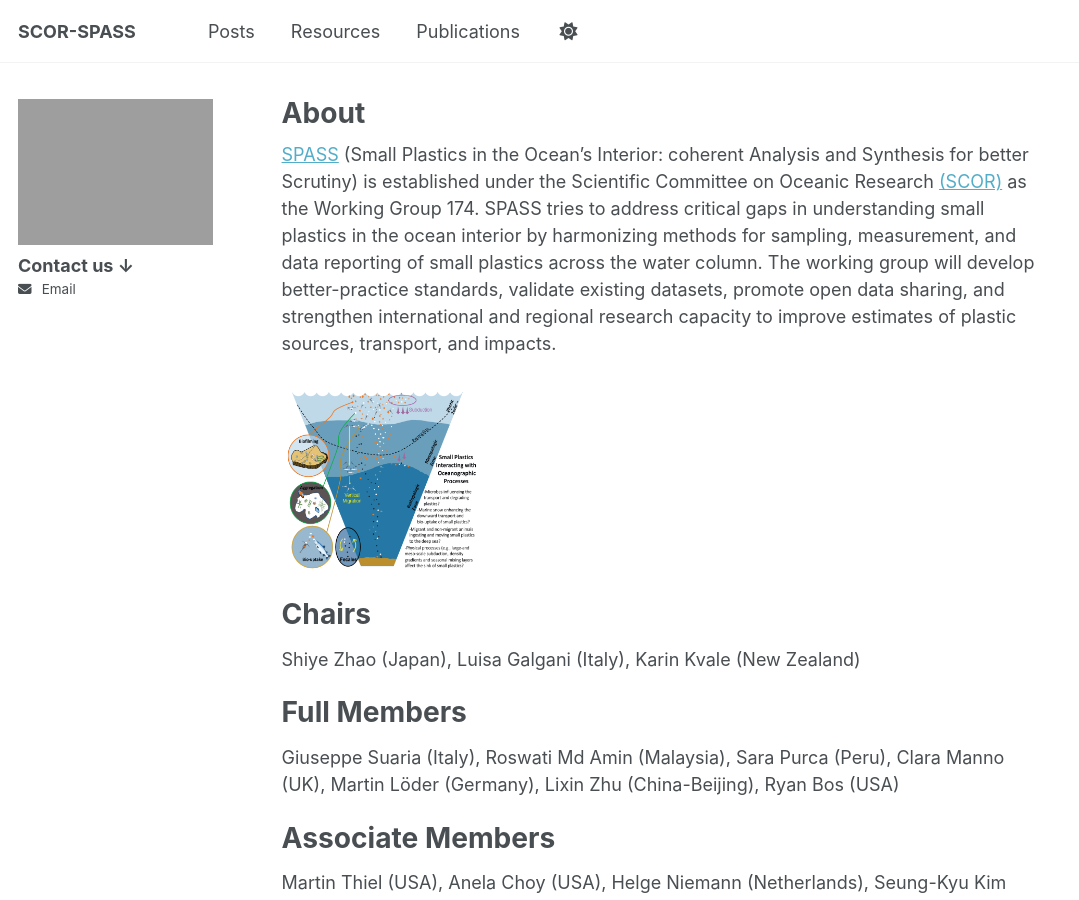
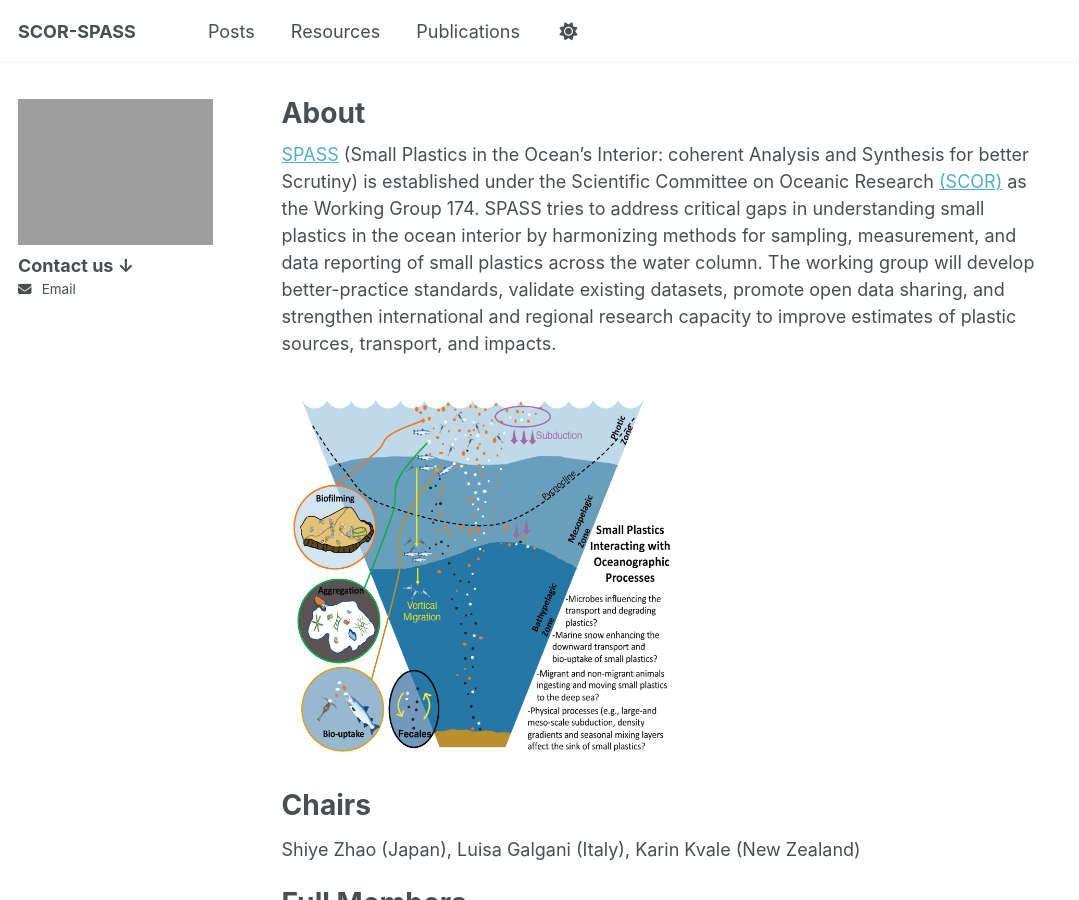
Before and after one commit to SCOR-SPASS/scor-spass.github.io, a Jekyll site: the page built from _pages/about.md, in a window 1280 px wide and 900 px high. Shown: the whole window, without its empty margins (0-1079 px from the left). Built offline with Jekyll 4.4.1, drawn with Linux system fonts in a browser that asks for light colours.

Commit message:
Update about.md

```diff
--- a/_pages/about.md
+++ b/_pages/about.md
@@ -19,7 +19,7 @@ redirect_from:
 </style>
 
 [SPASS](https://scor-int.org/group/174/) (Small Plastics in the Ocean’s Interior: coherent Analysis and Synthesis for better Scrutiny) is established under the Scientific Committee on Oceanic Research [(SCOR)](https://scor-int.org/) as the Working Group 174. SPASS tries to address critical gaps in understanding small plastics in the ocean interior by harmonizing methods for sampling, measurement, and data reporting of small plastics across the water column. The working group will develop better-practice standards, validate existing datasets, promote open data sharing, and strengthen international and regional research capacity to improve estimates of plastic sources, transport, and impacts.<br/><br/>
-<img src='/images/SPASS.png' width="200">
+<img src='/images/SPASS.png' width="400">
 
 Chairs
 ======
```
